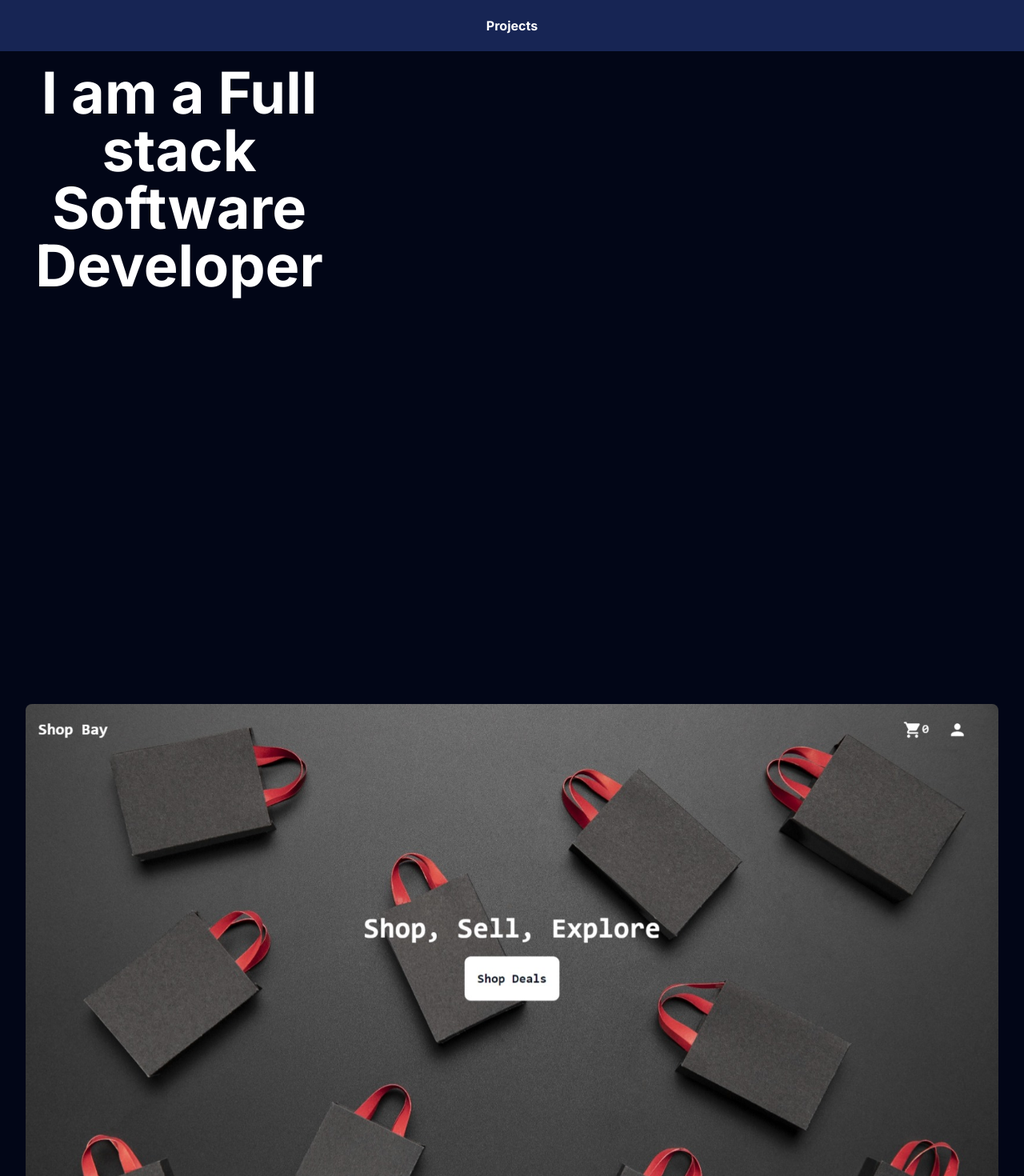
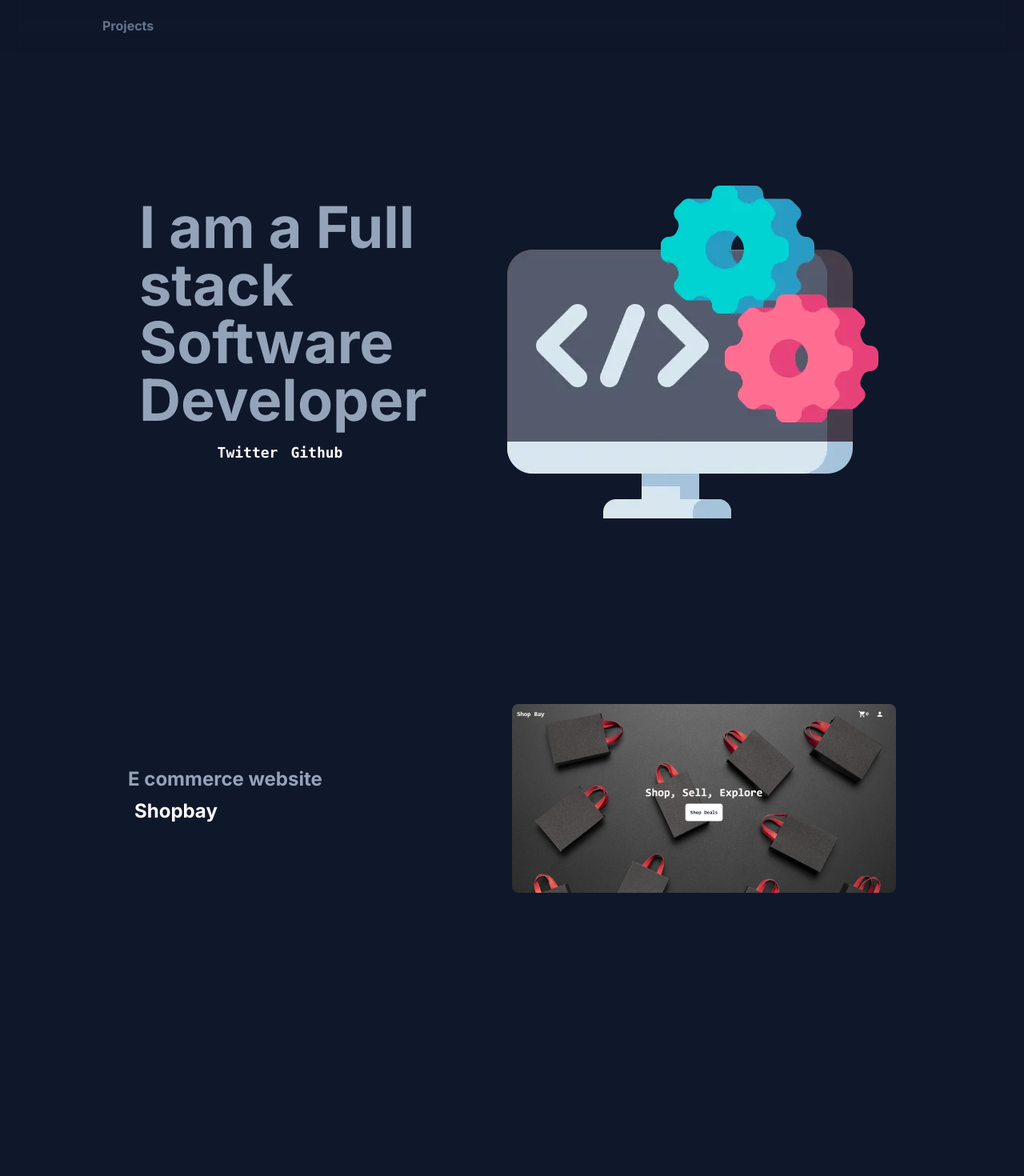
Before and after one commit to kindnesskay/portfolio, a Next.js app: page / in a window 1280 px wide. Shown: the top 1470 px of the page at 80% size. Built offline with nearby package versions, Linux system fonts and the light colour scheme.

Commit message:
renovation

```diff
--- a/app/layout.tsx
+++ b/app/layout.tsx
@@ -17,9 +17,9 @@ export default function RootLayout({
 }) {
   return (
     <html lang="en">
-      <body className={`${inter.className} bg-slate-950 scroll-smooth min-h-full`}>
+      <body className={`${inter.className} bg-slate-900 scroll-smooth min-h-full flex justify-center`}>
         <Navbar/>
-        <main>{children}</main>
+        <main className="max-w-5xl w-full">{children}</main>
       </body>
     </html>
   );
--- a/app/page.tsx
+++ b/app/page.tsx
@@ -1,35 +1,53 @@
 import Contact from "@/components/Contact";
-import Lamp from "@/components/lamp";
 import Image from "next/image";
 import Link from "next/link";
-
+import fullstack from "../assets/Full-stack.webp";
 export default function page() {
   return (
-    <section className=" relative ">
-      <div className="flex flex-col pt-20 min-h-screen w-full">
-        <div className="w-full max-w-md  px-4 text-center">
-          <h2 className=" text-white  font-bold text-3xl md:text-7xl sm:text-5xl">
+    <section className=" relative text-slate-400 ">
+      <div className="flex items-center pt-20 min-h-screen w-full gap-2  max-md:flex-col md:justify-around ">
+        <div className="w-full max-md:max-w-xs md:max-w-sm px-4 mt-auto mb-auto">
+          <h2 className=" font-bold text-3xl md:text-7xl sm:text-5xl mb-4">
             I am a Full stack Software Developer
           </h2>
+          <Contact />
+        </div>
+        <div className="max-md:hidden">
+          <Image
+            placeholder="blur"
+            src={fullstack}
+            alt="full stack"
+            className="w-auto h-auto rounded-lg"
+          />
         </div>
       </div>
       <div
-        className="min-h-screen snap-start flex flex-col items-center px-8 pt-20"
+        className="min-h-screen snap-start flex flex-col items-center px-8 pt-20 "
         id="projects"
       >
-        {/* <h2 className="text-white font-bold text-lg p-4 w-full">Projects</h2> */}
-        <Link href={"https://shopbay.vercel.app/"} target="_blank">
+        {/* <h2 className="font-semibold text-3xl mb-12 text-white">Projects</h2> */}
+        <div className="font-bold text-xl md:text-2xl sm:text-3xl md:flex ">
+          <div className="md:w-1/2 flex justify-center flex-col">
+            <p className="text-md">E commerce website </p>
+            <p className="font-bold  p-2 w-full text-white">Shopbay</p>
+          </div>
+
+          <Link
+            href={"https://shopbay.vercel.app/"}
+            target="_blank"
+            className="md:w-1/2"
+          >
             <Image
               src={"/webcapture-shopbay.jpeg"}
               width={400}
               height={400}
               alt="shop bay"
-            className="w-auto h-auto rounded-lg  hover:border-2 border-solid border-white hover:scale-105 transition-transform"
+              className="w-auto h-auto rounded-lg hover:border-2 border-solid border-white hover:scale-105 transition-transform"
             />
-          Shop bay
           </Link>
         </div>
-      <Contact />
+      </div>
+
     </section>
   );
 }
--- a/components/Contact.tsx
+++ b/components/Contact.tsx
@@ -2,7 +2,7 @@ import Link from "next/link";
 
 export default function Contact() {
   return (
-    <div className="bg-black w-full min-h-20">
+    <div className="w-full min-h-20">
       <div className="text-white flex gap-4 justify-center font-semibold font-mono text-md md:text-lg">
         <Link href={"https://twitter.com/officialkay_ok"}>Twitter</Link>
         <Link href={"https://github.com/kindnesskay"}>Github</Link>
--- a/components/Navbar.tsx
+++ b/components/Navbar.tsx
@@ -1,4 +1,4 @@
-'use client'
+"use client";
 import Image from "next/image";
 import Link from "next/link";
 export default function Navbar() {
@@ -7,19 +7,18 @@ export default function Navbar() {
     const href = e.currentTarget.href;
     const targetID = href.replace(/.*\#/, "");
     const element = document.getElementById(targetID);
-    if(!element)return
+    if (!element) return;
     window.scrollTo({
-      top: element?.getBoundingClientRect().top-80,
+      top: element?.getBoundingClientRect().top - 80,
       behavior: "smooth",
     });
   };
   return (
-    <nav className="h-16 bg-blue-950 p-2 fixed z-20 w-full flex items-center lg:justify-center gap-4">
-      <div className="h-full w-fit flex items-center lg:hidden">
-        <Image height={40} width={40} alt="menu" src={"/assets/menu.svg"} />
-      </div>
-      <div className="text-white font-bold max-lg:hidden">
-        <Link href={"#projects"} onClick={handleScroll}>Projects</Link>
+    <nav className="h-16 backdrop-blur-md p-2 fixed z-20 w-full flex justify-center items-center">
+      <div className="text-slate-500 font-bold max-w-5xl w-full">
+        <Link href={"#projects"} onClick={handleScroll}>
+          Projects
+        </Link>
       </div>
     </nav>
   );
```
Also changed, not shown: assets/Full-stack.webp (added). Lines whose indentation alone changed are shown as unchanged.
